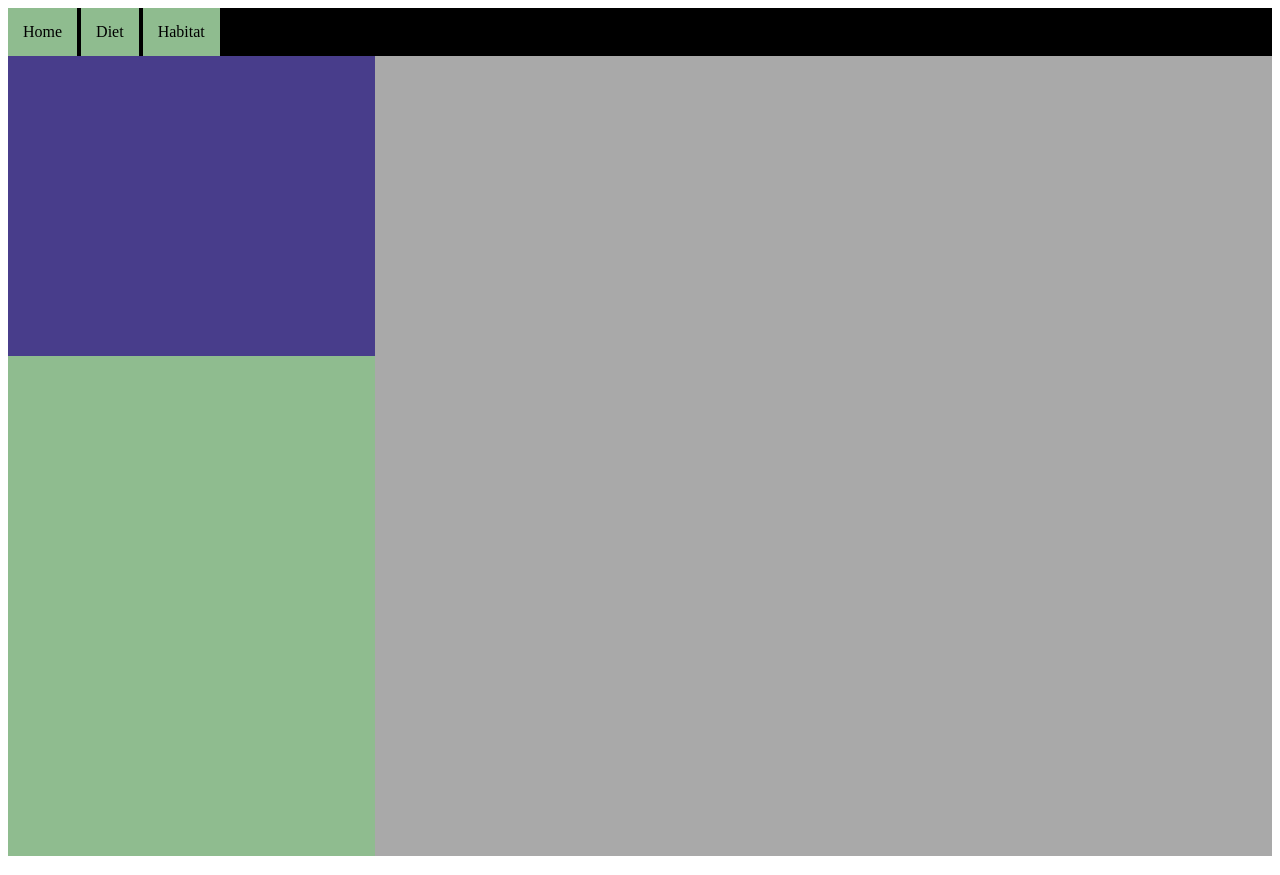
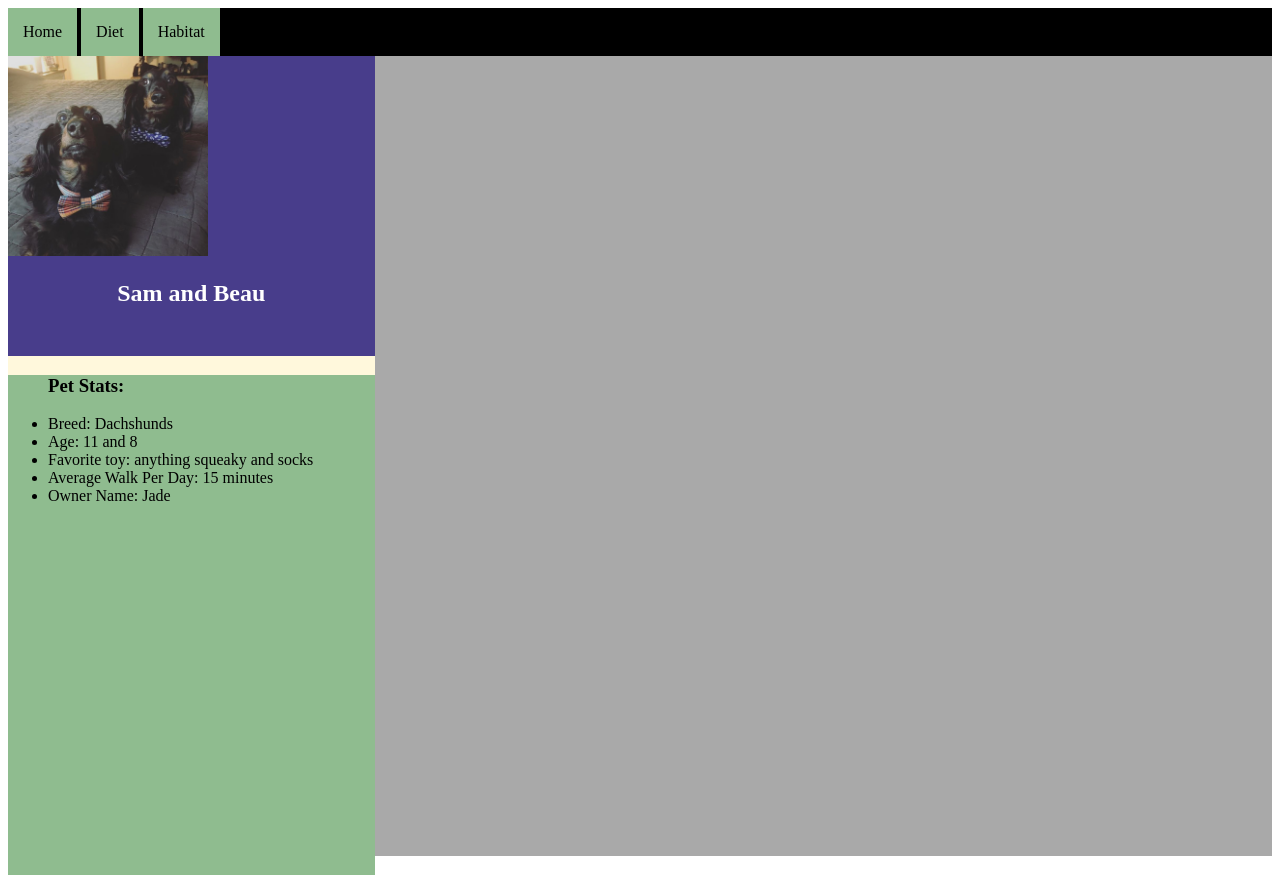
Before and after one commit to jadelyon/animal_repo, a plain HTML site: page index.html in a window 1280 px wide. Drawn offline with Linux system fonts and the light colour scheme.

Commit message:
https://jadelyon.github.io/animal_repo/

```diff
--- a/index.html
+++ b/index.html
@@ -11,8 +11,19 @@
       <div class="nav_buttons">Habitat</div>
     </nav>
     <div id="left">
-      <div id="top"></div>
-      <div id="bottom"></div>
+      <div id="top">
+        <img src="Images/IMG_2188.jpeg" alt="dachshunds" id="pet_photo">
+        <div id="pet_name"><h2>Sam and Beau</h2></div>
+      </div>
+      <div id="bottom">
+        <ul><h3>Pet Stats:</h3>
+          <li>Breed: Dachshunds</li>
+          <li>Age: 11 and 8</li>
+          <li>Favorite toy: anything squeaky and socks</li>
+          <li>Average Walk Per Day: 15 minutes</li>
+          <li>Owner Name: Jade</li>
+        </ul>
+      </div>
     </div>
     <div id="right"></div>
 
--- a/style.css
+++ b/style.css
@@ -31,3 +31,14 @@
     height: 500px;
     background-color: darkseagreen;
 }
+
+#pet_photo  {
+    height: 200px;
+    width: 200px;
+
+}
+
+#pet_name {
+    text-align: center;
+color: white;
+}
```
Also changed, not shown: Images/IMG_2188.jpeg (added).
